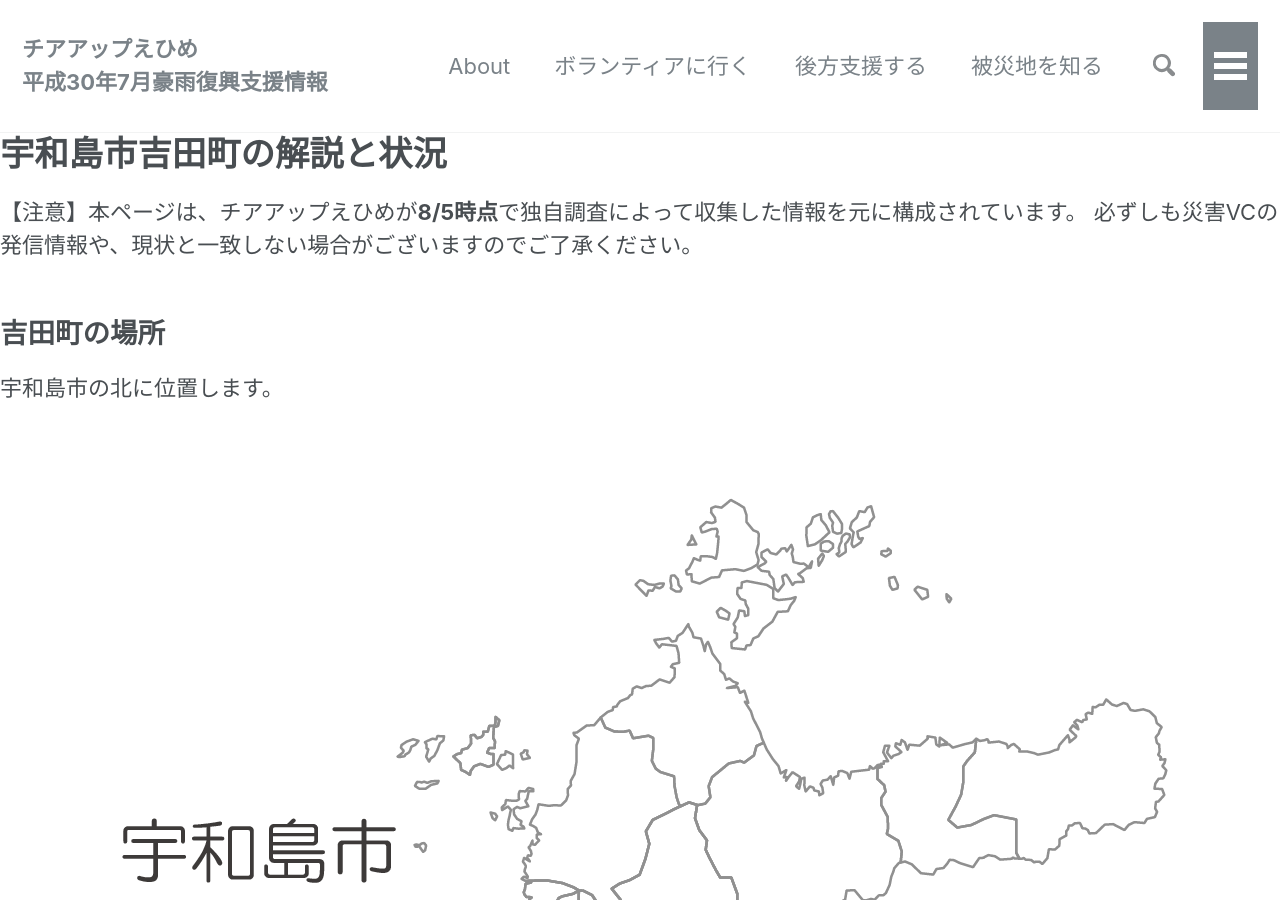
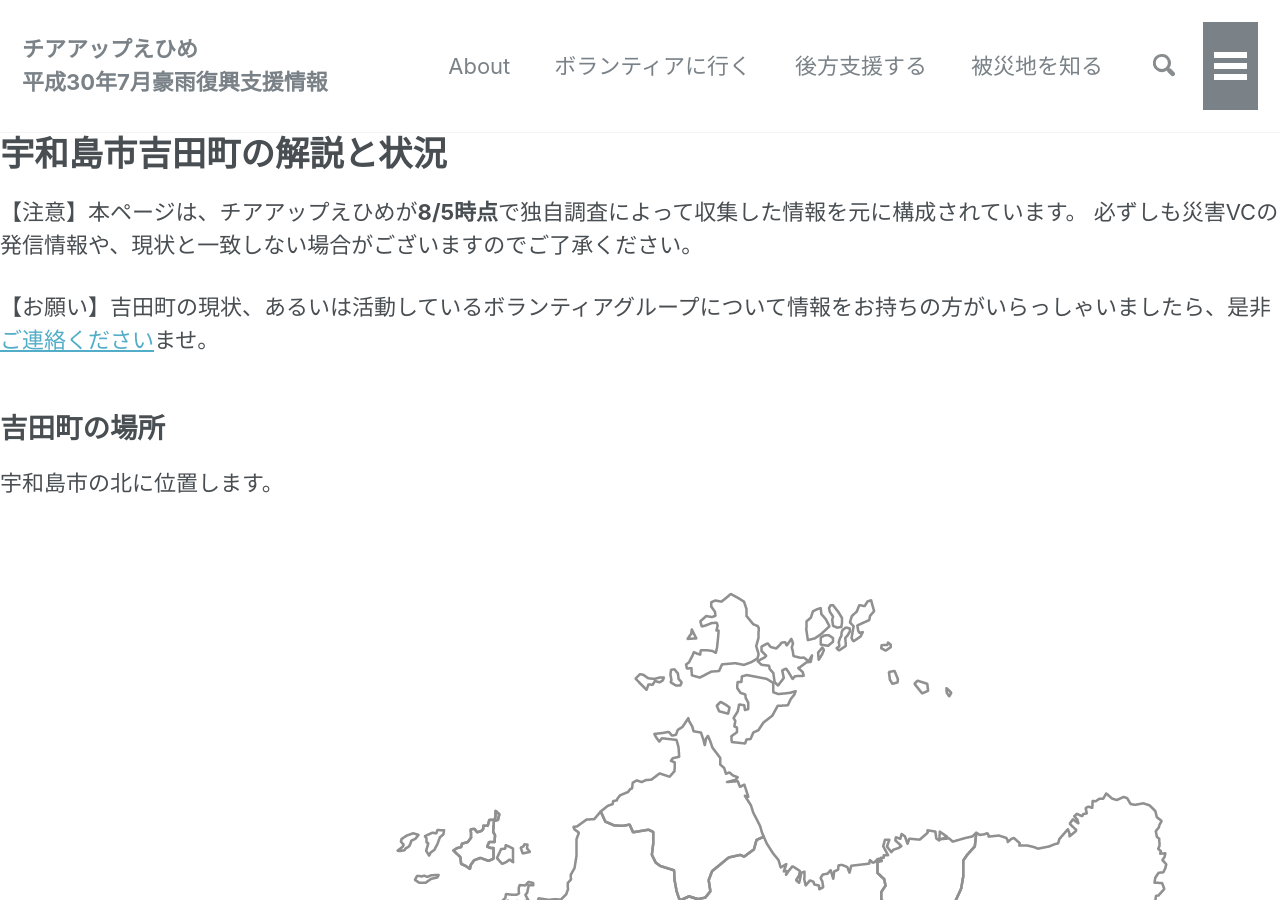
Before and after one commit to cheerup-ehime/cheerup-ehime.github.io, a Jekyll site: the page built from volunteer-new/yoshida.md, in a window 1280 px wide and 900 px high. Built offline with Jekyll 4.4.1, drawn with Linux system fonts in a browser that asks for light colours; nearby versions of some CDN libraries; our own code applies the rules of GitHub Pages for plain Markdown files; comment, search, counter and statistics services are not loaded; some of the changed text lies outside the part shown.

Commit message:
情報募集の文言追加

```diff
--- a/volunteer-new/yoshida.md
+++ b/volunteer-new/yoshida.md
@@ -16,6 +16,8 @@ last_modified_at: 2018-08-06 10:32:28 +0900
 
 【注意】本ページは、チアアップえひめが**8/5時点**で独自調査によって収集した情報を元に構成されています。
 必ずしも災害VCの発信情報や、現状と一致しない場合がございますのでご了承ください。
+
+【お願い】吉田町の現状、あるいは活動しているボランティアグループについて情報をお持ちの方がいらっしゃいましたら、是非[ご連絡ください](matilto:cheerup.ehime@gmail.com)ませ。
 
 ## 吉田町の場所
 
@@ -49,3 +51,5 @@ last_modified_at: 2018-08-06 10:32:28 +0900
 
 ![吉田立間奥白井地区1](/assets/images/maps/yoshida-tachima-1.jpg)
 ![吉田立間奥白井地区2](/assets/images/maps/yoshida-tachima-2.jpg)
+
+*その他の地区の情報をお持ちの方は是非ご連絡くださいませ。*
```
